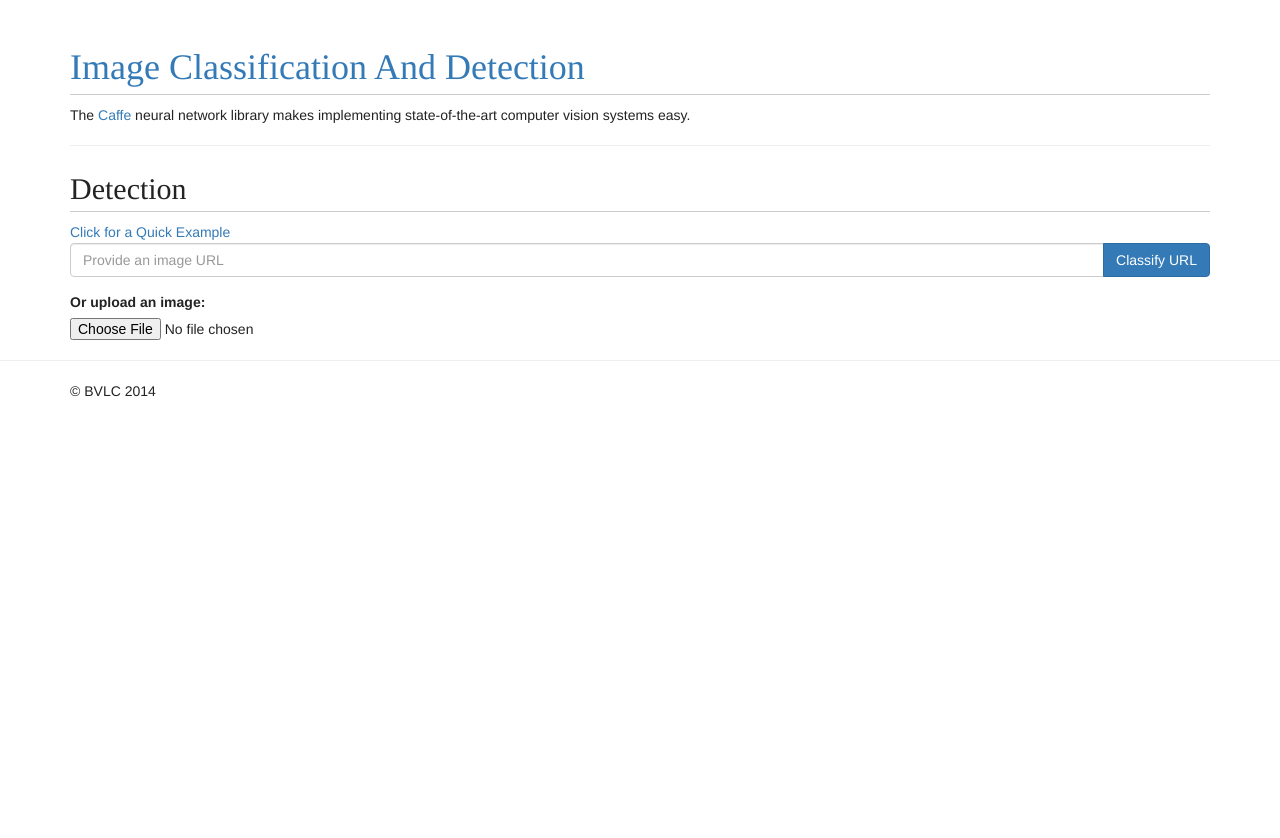
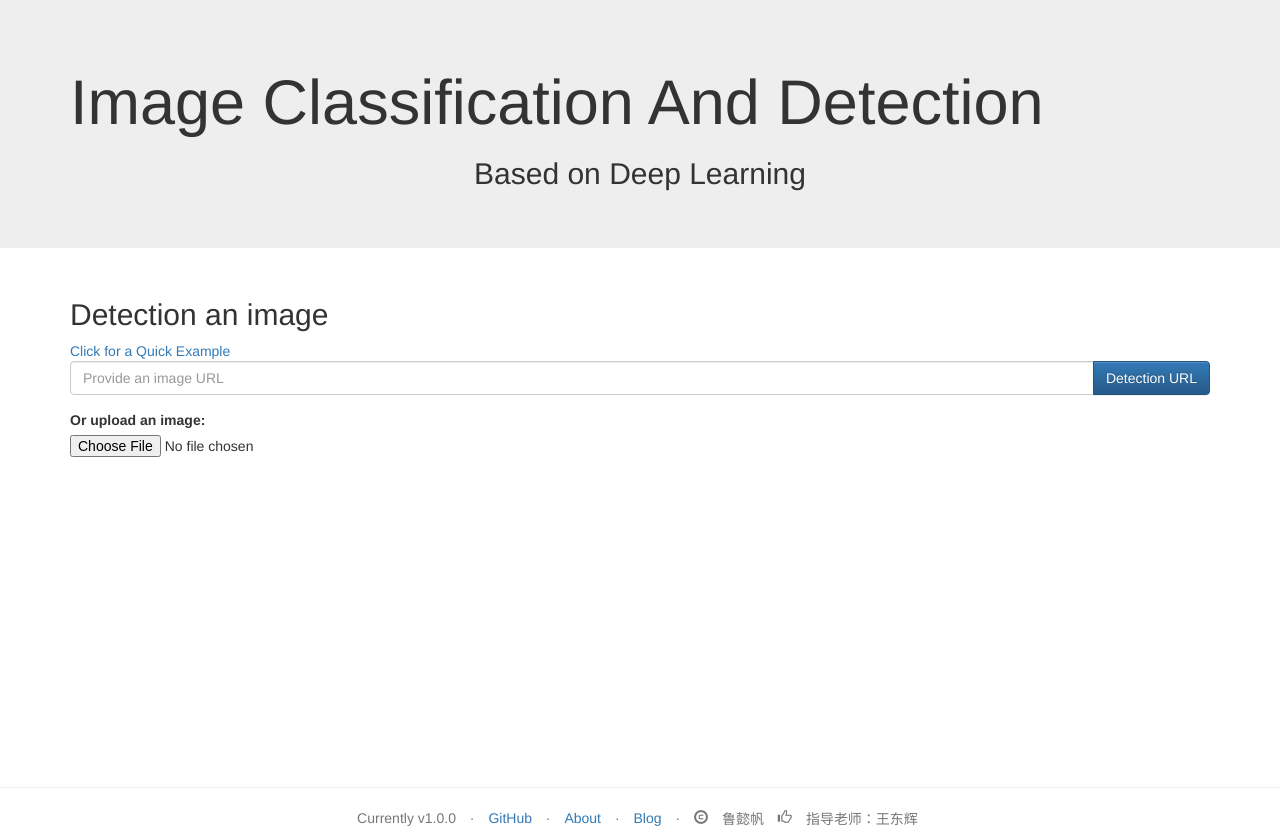
Before and after one commit to luyifan/ClassificationAndDetection, a Flask app: page /detection in a window 1280 px wide. Before the commit the page ends 397 px from the top, so only its background shows below. Run offline with Flask 2, Linux system fonts and the light colour scheme; parts of the project's set-up code (start-up, migrations or seed data) failed here and were passed over; some libraries are stand-ins or nearby versions.

Commit message:
fix some bugs

```diff
--- a/templates/detection.html
+++ b/templates/detection.html
@@ -2,16 +2,12 @@
 <html lang="en">
   <head>
     <meta charset="utf-8">
-    <meta name="viewport" content="width=device-width, initial-scale=1.0">
-    <meta name="description" content="Image Classification And Detection">
-    <meta name="author" content="Luyifan ( Zhejiang University )">
-
+    <link rel="stylesheet" href="//netdna.bootstrapcdn.com/bootstrap/3.1.1/css/bootstrap.min.css">
+    <link rel="stylesheet" href="//netdna.bootstrapcdn.com/bootstrap/3.1.1/css/bootstrap-theme.min.css">
+    <script type="text/javascript" src="//code.jquery.com/jquery-2.1.1.js"></script>
+    <script src="//netdna.bootstrapcdn.com/bootstrap/3.1.1/js/bootstrap.min.js"></script>
     <title>Image Classification And Detection</title>
 
-    <link href="//netdna.bootstrapcdn.com/bootstrap/3.1.1/css/bootstrap.min.css" rel="stylesheet">
-
-    <script type="text/javascript" src="//code.jquery.com/jquery-2.1.1.js"></script>
-    <script src="//netdna.bootstrapcdn.com/bootstrap/3.1.1/js/bootstrap.min.js"></script>
 
     <!-- Script to instantly classify an image once it is uploaded. -->
     <script type="text/javascript">
@@ -28,7 +24,14 @@
         }
       );
     </script>
+    <style type="text/css">
+    	div#centerDiv {
+		width: 600px;
+		text-align: center;
+	}
+    </style>
 
+    <!--
     <style>
     body {
       font-family: "Helvetica Neue", Helvetica, Arial, sans-serif;
@@ -43,20 +46,22 @@
       border-bottom: 1px solid #ccc;
     }
     </style>
+    !-->
   </head>
 
   <body>
     <!-- Begin page content -->
+    <div class="jumbotron masthead">
+	    <div class="container">
+		    <h1>Image Classification And Detection</h1>
+		    <h2 align="center">Based on Deep Learning</h2>
+	    </div>
+    </div>
+
     <div class="container">
-      <div class="page-header">
-        <h1><a href="/">Image Classification And Detection</a></h1>
-        <p>
-          The <a href="http://caffe.berkeleyvision.org">Caffe</a> neural network library makes implementing state-of-the-art computer vision systems easy.
-        </p>
-      </div>
 
       <div>
-        <h2>Detection</h2>
+        <h2>Detection an image</h2>
         <a href="/detect_url?imageurl=http%3A%2F%2Fi.telegraph.co.uk%2Fmultimedia%2Farchive%2F02351%2Fcross-eyed-cat_2351472k.jpg">Click for a Quick Example</a>
       </div>
 
@@ -113,7 +118,7 @@
           <div class="input-group">
             <input type="text" class="form-control" name="imageurl" id="imageurl" placeholder="Provide an image URL">
             <span class="input-group-btn">
-              <input class="btn btn-primary" value="Classify URL" type="submit" id="detecturl"></input>
+              <input class="btn btn-primary" value="Detection URL" type="submit" id="detecturl"></input>
             </span>
           </div><!-- /input-group -->
         </div>
@@ -127,17 +132,28 @@
         <!--<input type="submit" class="btn btn-primary" value="Classify File" id="classifyfile"></input>-->
       </form>
     </div>
+   </div>
 
-    <hr>
+    <footer class="footer" style="margin-top: 10px;border-top-width: 50px;padding-top: 300px;">
+      <hr>
+      <div class="container" id="centerDiv">
+        <ul class="bs-docs-footer-links text-muted list-inline" >
+          <li>Currently v1.0.0</li>
+          <li>·</li>
+          <li><a href="https://github.com/luyifan">GitHub</a></li>
+          <li>·</li>
+          <li><a href="#">About</a></li>
+          <li>·</li>
+          <li><a href="#">Blog</a></li>
+          <li>·</li>
+          <li>
+              <span class="glyphicon glyphicon-copyright-mark" aria-hidden="true">&nbsp;鲁懿帆</span>
+          </li>
+          <li><span class="glyphicon glyphicon-thumbs-up" aria-hidden="true">&nbsp;指导老师：王东辉</span>
+          </li>
 
-
-
-
-
-    <div id="footer">
-      <div class="container">
-        <p>&copy; BVLC 2014</p>
+        </ul>
       </div>
-   </div>
+    </footer>
  </body>
 </html>
```
Also changed, not shown: templates/classification.html (+42 -26 lines), templates/index.html (+5 -5 lines).
